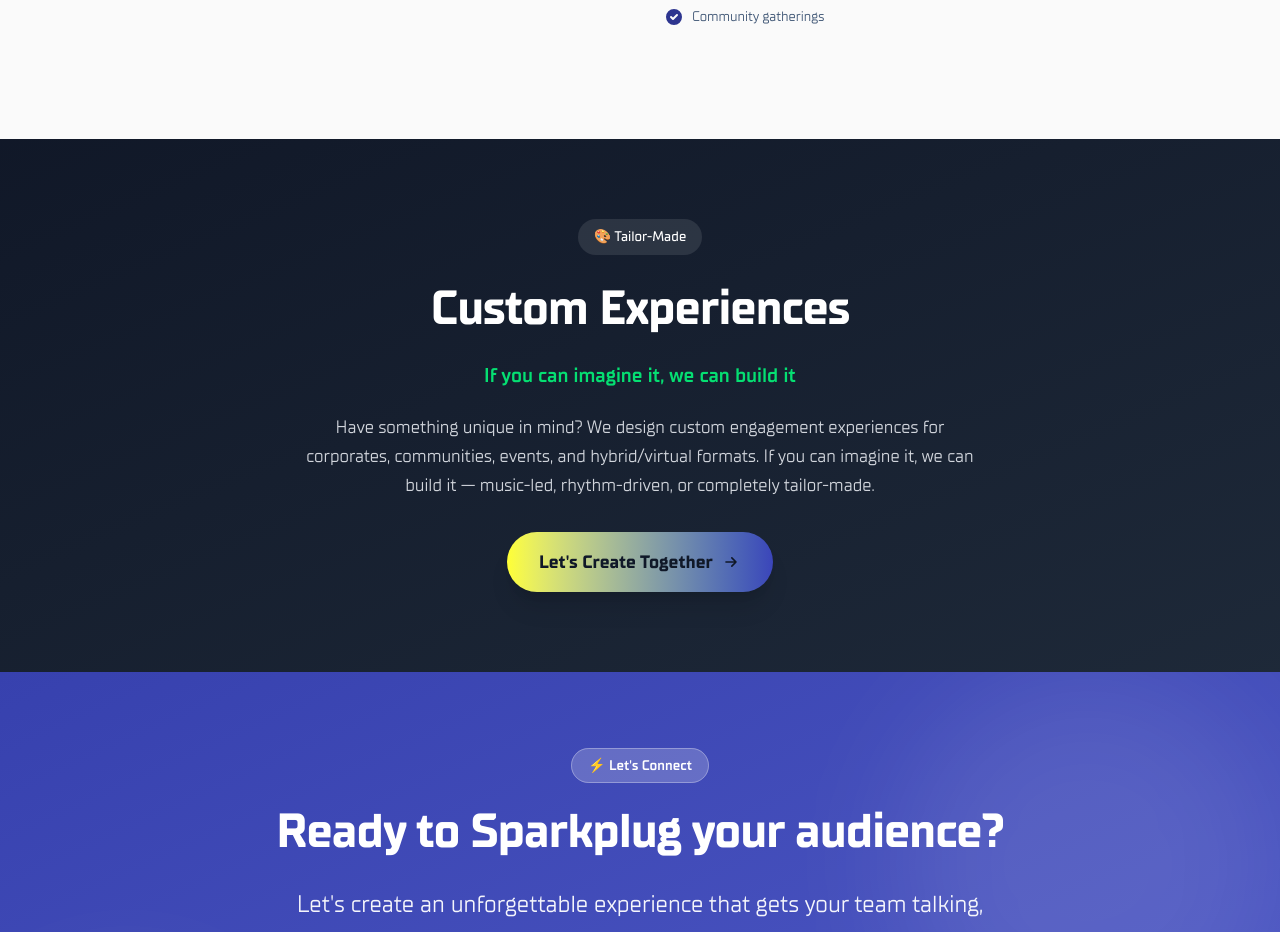
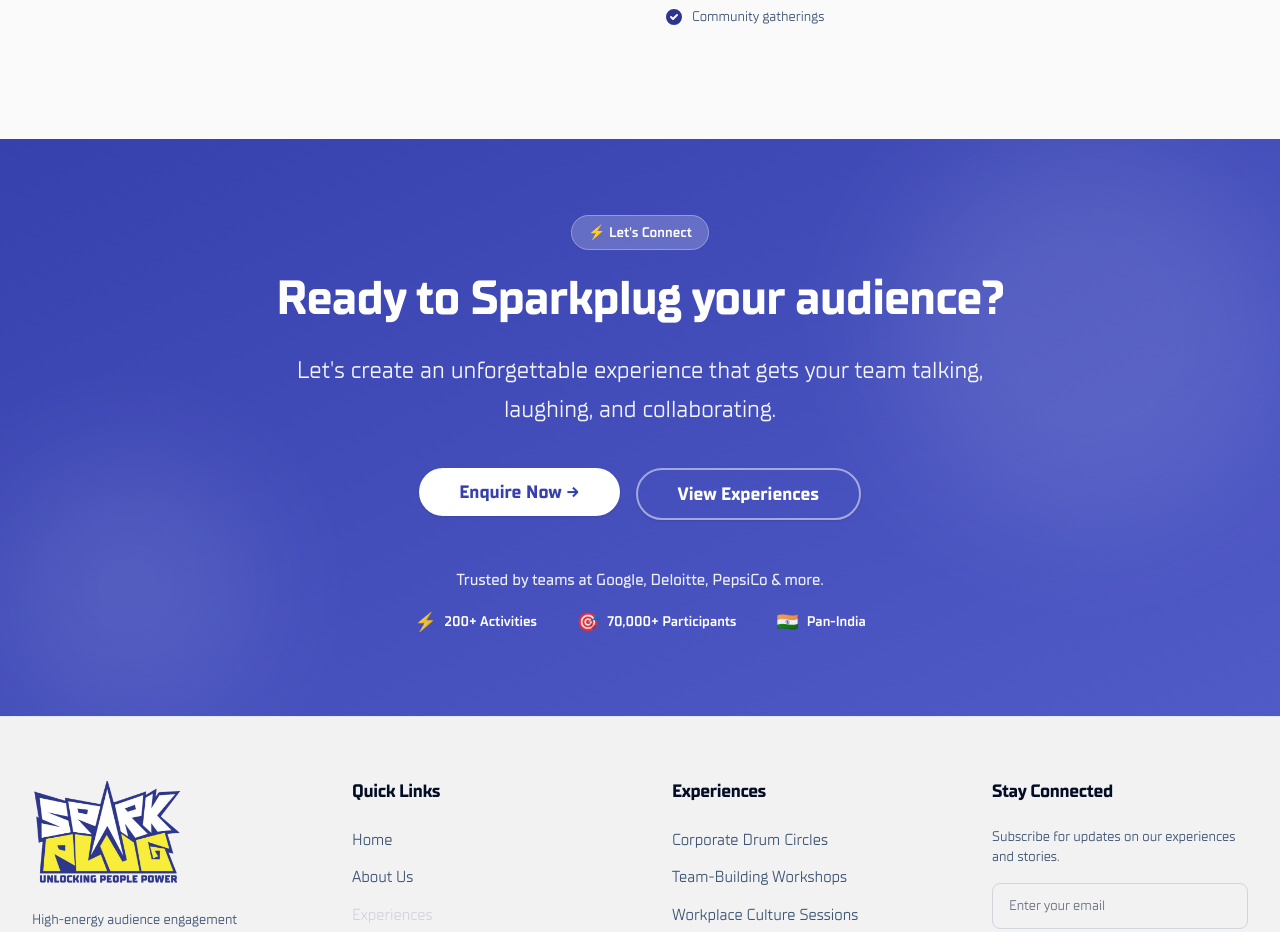
Before and after one commit to jabinweb/sparkplug, a Next.js app: page /programs in a window 1280 px wide. Shown: the part 2940-3872 px from the top of the page. Built offline with nearby package versions, Linux system fonts and the light colour scheme; no server answers; the database is empty.

Commit message:
fixed site-content

```diff
--- a/app/programs/page.tsx
+++ b/app/programs/page.tsx
@@ -137,13 +137,6 @@
           />
         </div>
       </section>
-
-      {/* Custom Experiences */}
-      <section className="py-20 bg-gradient-to-br from-gray-900 to-gray-800 text-white">
-        <div className="max-w-4xl mx-auto px-4 sm:px-6 lg:px-8 text-center">
-          <CustomExperience />
-        </div>
-      </section>
     </div>
   );
 }
```
